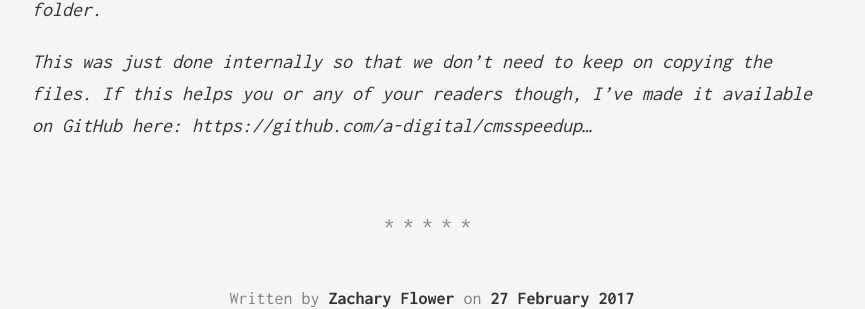
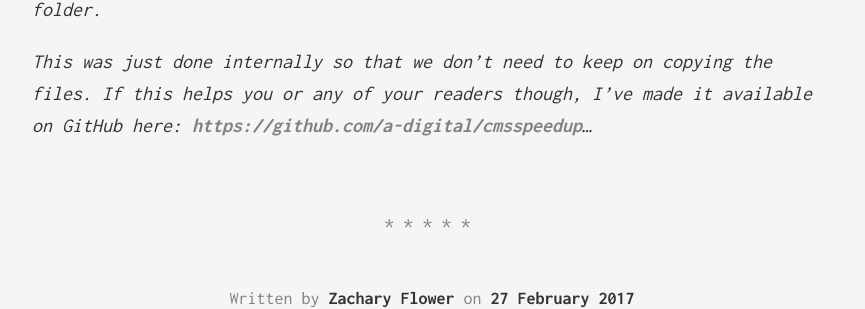
Before and after one commit to zachflower/flower.codes, a Jekyll site: the page built from _posts/2017-02-28-speed-up-craft-admin.md, in a window 1280 px wide and 900 px high, scrolled down 2901 px. Shown: the part 490-799 px from the top of the window, without its empty margins (208-1073 px from the left). Built offline with Jekyll 4.4.1, drawn with Linux system fonts in a browser that asks for light colours; part of the change alters nothing that is shown.

Commit message:
link that link

```diff
--- a/_posts/2017-02-28-speed-up-craft-admin.md
+++ b/_posts/2017-02-28-speed-up-craft-admin.md
@@ -54,4 +54,4 @@ _...I noticed your warning around updates to the cms and decided to create a plu
 
 _The initial install copies the files automatically, and whenever an update to the cms occurs, it removes this new folder and then repeats the initial process to create a fresh copy. When the plugin is uninstalled it completely removes our folder._
 
-_This was just done internally so that we don’t need to keep on copying the files. If this helps you or any of your readers though, I’ve made it available on GitHub here: https://github.com/a-digital/cmsspeedup..._
+_This was just done internally so that we don’t need to keep on copying the files. If this helps you or any of your readers though, I’ve made it available on GitHub here: [https://github.com/a-digital/cmsspeedup](https://github.com/a-digital/cmsspeedup)..._
```
